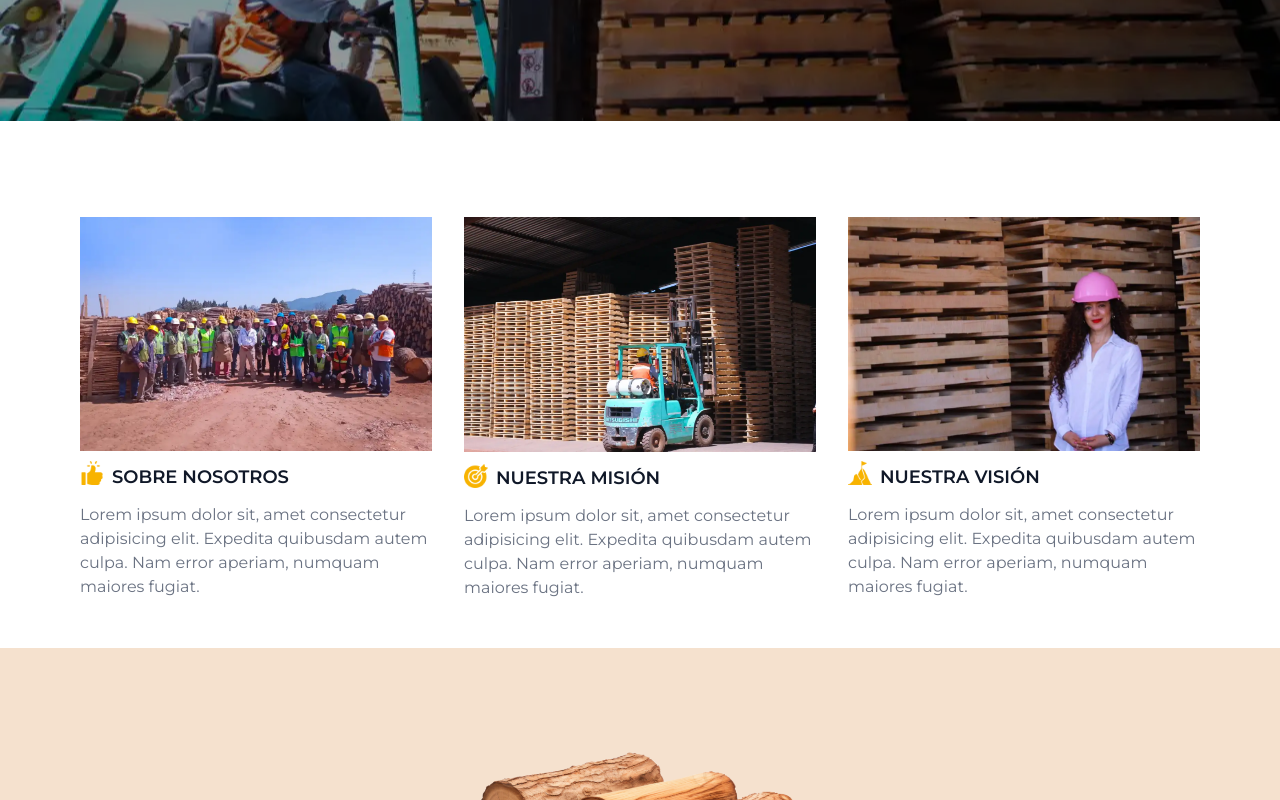
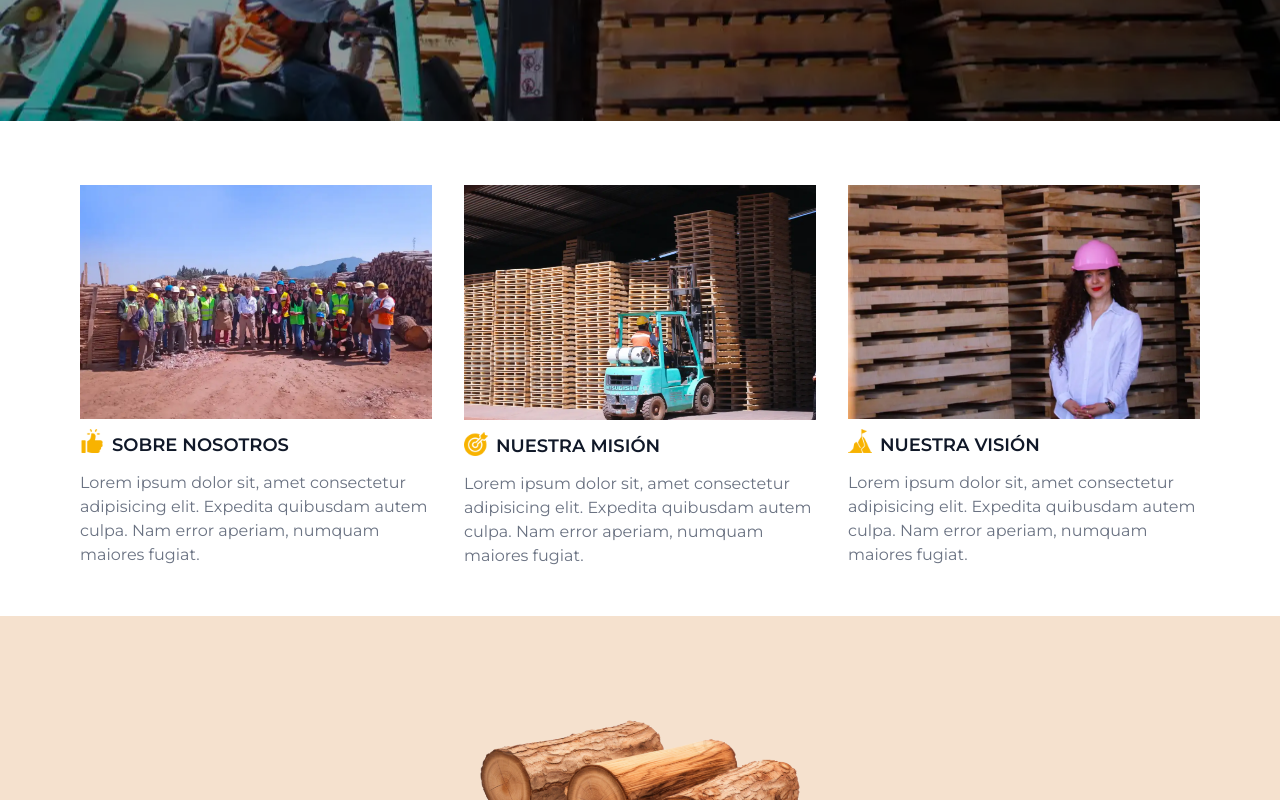
Before and after one commit to RiviCodes/tarimas-industriales-rivera-web, an Astro site: page / in a window 1280 px wide. Shown: the part 575-1375 px from the top of the page. Built offline with nearby package versions, Linux system fonts and the light colour scheme; Astro itself is replaced by a stand-in of ours.

Commit message:
style: edit margin

```diff
--- a/src/pages/index.astro
+++ b/src/pages/index.astro
@@ -47,7 +47,7 @@ import BaseLayout from "../layouts/BaseLayout.astro";
 
   <!-- Cards -->
 
-  <section class="my-12 flex justify-center">
+  <section class="mt-4 mb-12 flex justify-center">
     <div class="flex flex-col xl:flex-row">
       <!-- Card #1 -->
       <div
```
